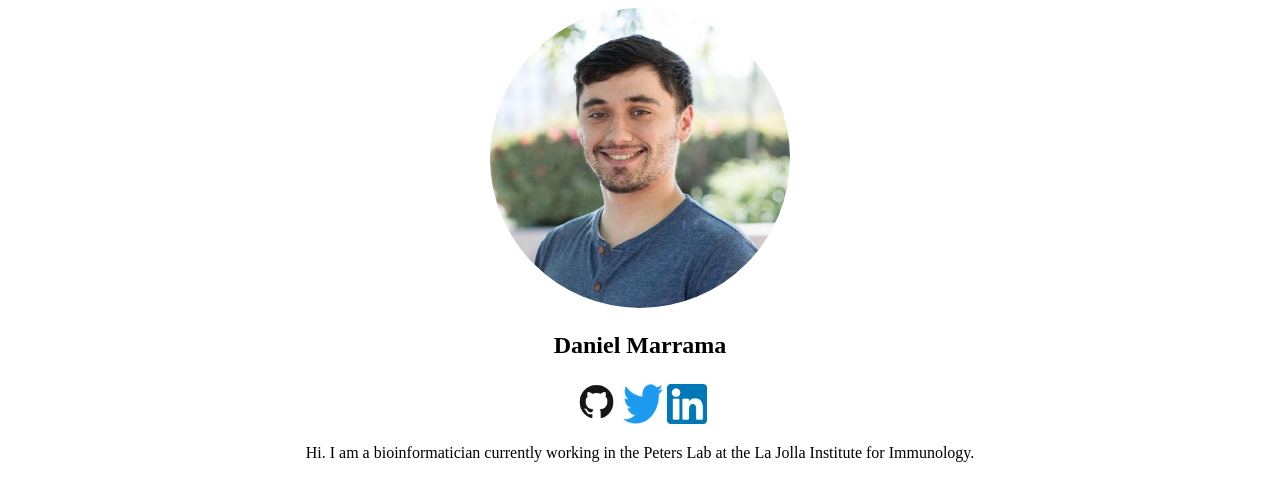
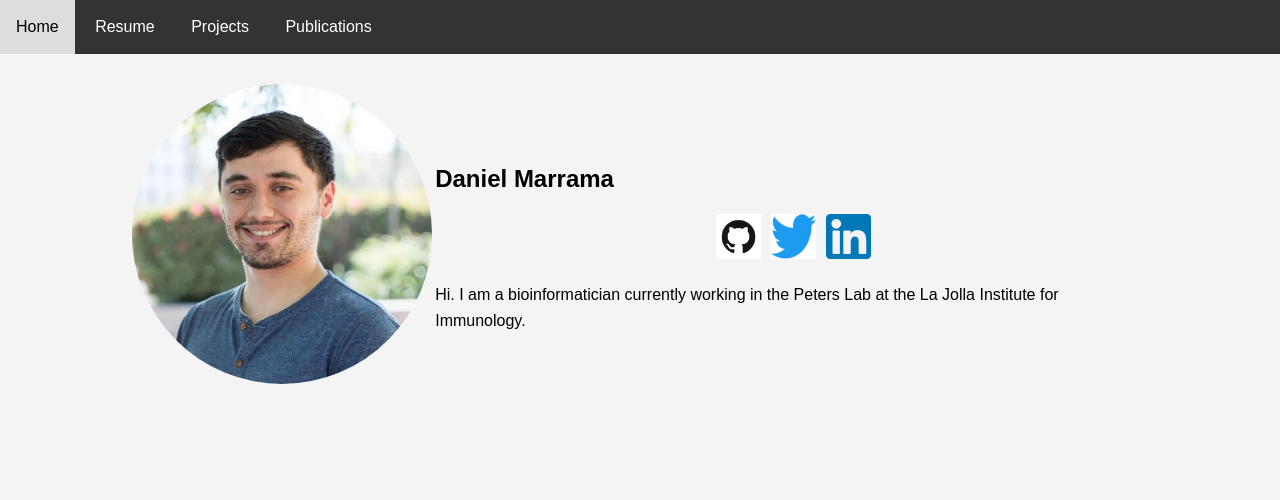
Before and after one commit to danielmarrama/danielmarrama.github.io, a plain HTML site: page index.html in a window 1280 px wide. Drawn offline with Linux system fonts and the light colour scheme.

Commit message:
update site layout and structure

```diff
--- a/index.html
+++ b/index.html
@@ -8,22 +8,45 @@
 </head>
 <body>
 
-<center>
-<div id="dhead" class="container">
-  <div class="row">
-    <div id="dpic">
-      <img src="docs/me.jpg" class="ppic" border-radius:10px;/>
-    </div>
-    <div id="ddesc">
-      <h2>Daniel Marrama</h2>
-      <div id="dico">
-        <a href="https://github.com/danielmarrama"><img src="docs/github.png" class="iico" height="45" width="45"/></a>
-        <a href="https://twitter.com/danielmarrama"><img src="docs/twitter.png" class="iico" height="40" width="40" /></a>
-        <a href="https://www.linkedin.com/in/daniel-marrama-96186294"><img src="docs/linkedin.png" class="iico" height="40" width="40" /></a>
+<header>
+  <nav class="navbar">
+    <a href="#home">Home</a>
+    <a href="docs/resume.pdf" target="_blank">Resume</a>
+    <a href="#projects">Projects</a>
+    <a href="#publications">Publications</a>
+  </nav>
+</header>
+
+<section id="home">
+  <div class="container">
+    <div class="row">
+      <div class="profile-pic">
+        <img src="docs/me.jpg" class="ppic" />
       </div>
-      <p>Hi. I am a bioinformatician currently working in the Peters Lab at the La Jolla Institute for Immunology.</p>
-      <p>
+      <div class="description">
+        <h2>Daniel Marrama</h2>
+        <div class="social-icons">
+          <a href="https://github.com/danielmarrama"><img src="docs/github.png" class="iico" /></a>
+          <a href="https://twitter.com/danielmarrama"><img src="docs/twitter.png" class="iico" /></a>
+          <a href="https://www.linkedin.com/in/daniel-marrama-96186294"><img src="docs/linkedin.png" class="iico" /></a>
+        </div>
+        <p>Hi. I am a bioinformatician currently working in the Peters Lab at the La Jolla Institute for Immunology.</p>
+      </div>
     </div>
   </div>
-</div>
-</center>
+</section>
+
+<section id="resume">
+  <!-- Add resume content here -->
+</section>
+
+<section id="projects">
+  <!-- Add project content here -->
+</section>
+
+<section id="publications">
+  <!-- Add publications content here -->
+</section>
+
+</body>
+</html>
--- a/style.css
+++ b/style.css
@@ -1,5 +1,115 @@
+body {
+  font-family: Arial, sans-serif;
+  line-height: 1.6;
+  margin: 0;
+  padding: 0;
+  background-color: #f4f4f4;
+}
+
+.navbar {
+  background-color: #333;
+  overflow: hidden;
+  position: sticky;
+  top: 0;
+  width: 100%;
+}
+
+.navbar a {
+  color: white;
+  display: inline-block;
+  padding: 14px 16px;
+  text-decoration: none;
+}
+
+.navbar a:hover {
+  background-color: #ddd;
+  color: black;
+}
+
+.container {
+  width: 80%;
+  margin: auto;
+  overflow: hidden;
+}
+
+.row {
+  display: flex;
+  flex-wrap: wrap;
+  justify-content: center;
+  align-items: center;
+  padding: 30px 0;
+}
+
+.profile-pic {
+  flex-basis: 30%;
+  text-align: center;
+}
+
+.description {
+  flex-basis: 70%;
+  text-align: left;
+}
+
 .ppic {
-    border-radius: 50%;
-    width: 300px;
-    height: 300px;
+  border-radius: 50%;
+  width: 300px;
+  height: 300px;
+  margin-bottom: 15px;
+}
+
+.social-icons {
+  display: flex;
+  justify-content: center;
+  margin-bottom: 15px;
+}
+
+.iico {
+  height: 45px;
+  width: 45px;
+  margin: 0 5px;
+}
+
+h2 {
+  margin-bottom: 15px;
+}
+
+section {
+  margin-bottom: 30px;
+}
+
+/* Resume, Projects, and Publications sections */
+
+.resume, .projects, .publications {
+  padding: 15px;
+  background-color: white;
+  border: 1px solid #ddd;
+  border-radius: 5px;
+}
+
+.resume h3, .projects h3, .publications h3 {
+  margin-bottom: 10px;
+}
+
+.resume ul, .projects ul, .publications ul {
+  list-style-type: none;
+  padding: 0;
+}
+
+.resume li, .projects li, .publications li {
+  margin-bottom: 10px;
+}
+
+@media (max-width: 768px) {
+  .row {
+    flex-direction: column;
   }
+
+  .profile-pic, .description {
+    flex-basis: 100%;
+    text-align: center;
+  }
+
+  .description {
+    margin-top: 30px;
+  }
+}
```
